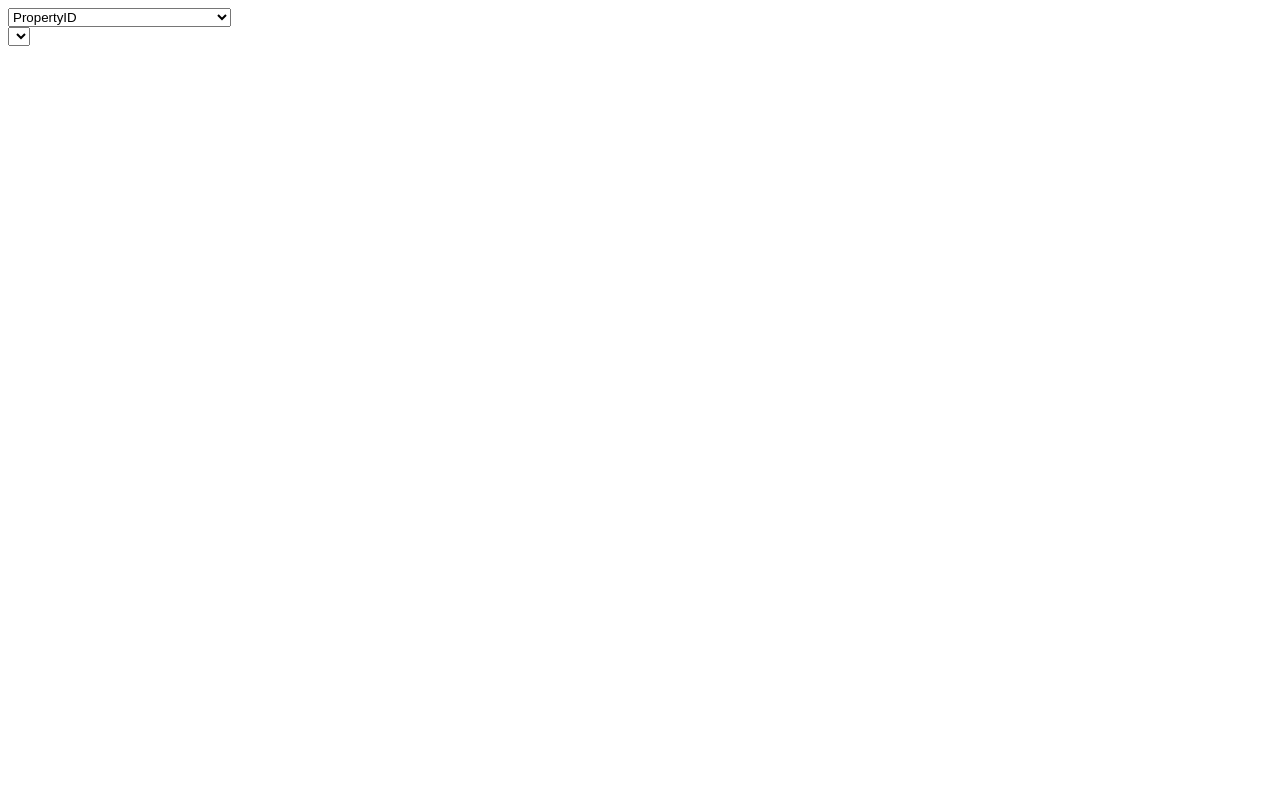
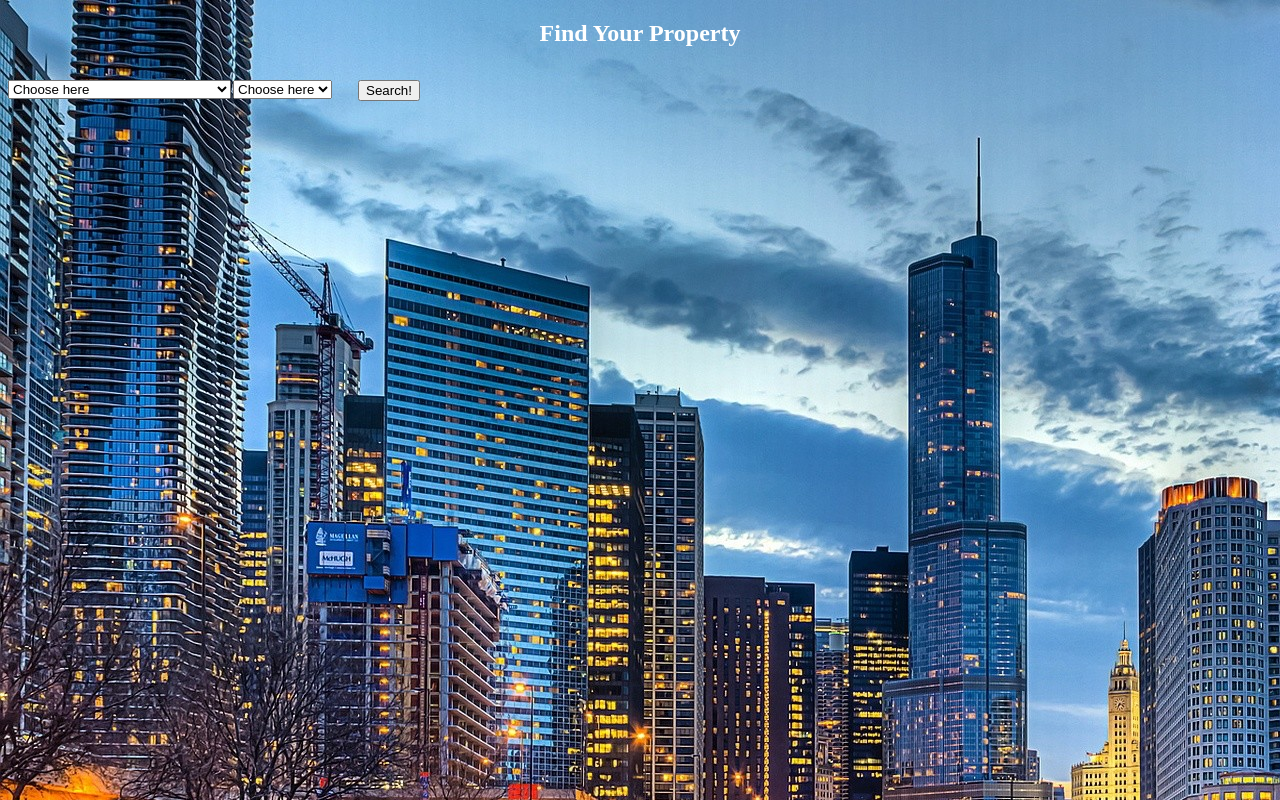
Before and after one commit to JMD-03/dare_Mighty_Things, a plain HTML site: page test.html in a window 1280 px wide. Drawn offline with Linux system fonts and the light colour scheme.

Commit message:
added minor styling and submit button

```diff
--- a/listValues.js
+++ b/listValues.js
@@ -1,32 +1,3 @@
-function generateSearch() {
-   var divOutputs = "";
-   var i = 0;
-
-   //console.log(cols);
-   //console.log(cols.lenght)
-
-   for (i = 0; i < cols.length; i++) {
-      //  console.log(i);
-      let options = document.createElement("option");
-      options.value = cols[i];
-      options.innerHTML = cols[i];
-      document.getElementById("properties").appendChild(options);
-      // options += "<options value=cols[j]>cols[j]</options>" ;
-      // console.log(cols[i]);
-   }
-   //console.log(divOutputs);
-}
-
-
-
-
-
-
-
-
-
-
-
 function onLoad() {
    getCSVdata();
    generateSearch();
@@ -44,9 +15,31 @@ function generateSearch() {
       let options = document.createElement("option");
       options.value = cols[i];
       options.innerHTML = cols[i];
+      options.id = "building";
       document.getElementById("properties").appendChild(options);
       // options += "<options value=cols[j]>cols[j]</options>" ;
       // console.log(cols[i]);
    }
    //console.log(divOutputs);
+
 }
+
+
+function generateSearch2() {
+
+   var divOutputs = "";
+   var i = 0;
+   let dropBox = document.getElementById("properties").value;
+   let x = properityEntries[dropBox];
+   document.getElementById("elements").innerHTML = "";
+   for (i = 0; i < x.length; i++) {
+      //  console.log(i);
+      let options = document.createElement("option");
+      options.value = x[i];
+      options.innerHTML = x[i];
+      document.getElementById("elements").appendChild(options);
+      // options += "<options value=cols[j]>cols[j]</options>" ;
+      // console.log(cols[i]);
+   }
+   //console.log(divOutputs);
+}
--- /dev/null
+++ b/test.css
@@ -0,0 +1,35 @@
+nav {
+   width: 100%;
+   text-align: center;
+   height: 50px;
+}
+
+h1 {
+   color: white;
+}
+
+.section1 {
+   width: 50px;
+   float: left;
+   text-align: center;
+   padding-top: 10px;
+   cursor: pointer;
+}
+
+.section2 {
+   width: 50px;
+   float: left;
+   text-align: center;
+   padding-top: 10px;
+   padding-left: 175px;
+   cursor: pointer;
+}
+
+.section3 {
+   width: 25px;
+   float: left;
+   text-align: center;
+   padding-top: 10px;
+   padding-left: 75px;
+   cursor: pointer;
+}
--- a/test.html
+++ b/test.html
@@ -2,26 +2,30 @@
 <html lang="en">
 
 <head>
-    <meta charset="UTF-8">
-    <meta name="viewport" content="width=device-width, initial-scale=1.0">
-    <meta http-equiv="X-UA-Compatible" content="ie=edge">
+    <link href="./test.css" rel="stylesheet">
     <title>Property Search</title>
 </head>
-
-
 
 <script src="./dataParse.js"></script>
 <script src="./listValues.js"></script>
 
-<body onload="onLoad()">
+<body onload="onLoad()" background="./resources/chicagoBackground.jpg">
 
-    <div>
-        <select id="properties">
+    <nav>
+        <h1>Find Your Property</h1>
+    </nav>
+    <div class="section1">
+        <select id="properties" onchange="generateSearch2()">
+            <option value="" selected disabled hidden>Choose here</option>
         </select>
     </div>
-    <div>
+    <div class="section2">
         <select id="elements">
+            <option value="" selected disabled hidden>Choose here</option>
         </select>
+    </div>
+    <div class="section3">
+        <button type="button" onclick="alert('Hello world!')">Search!</button>
     </div>
 
 </body>
```
Also changed, not shown: resources/chicagoBackground.jpg (added).
